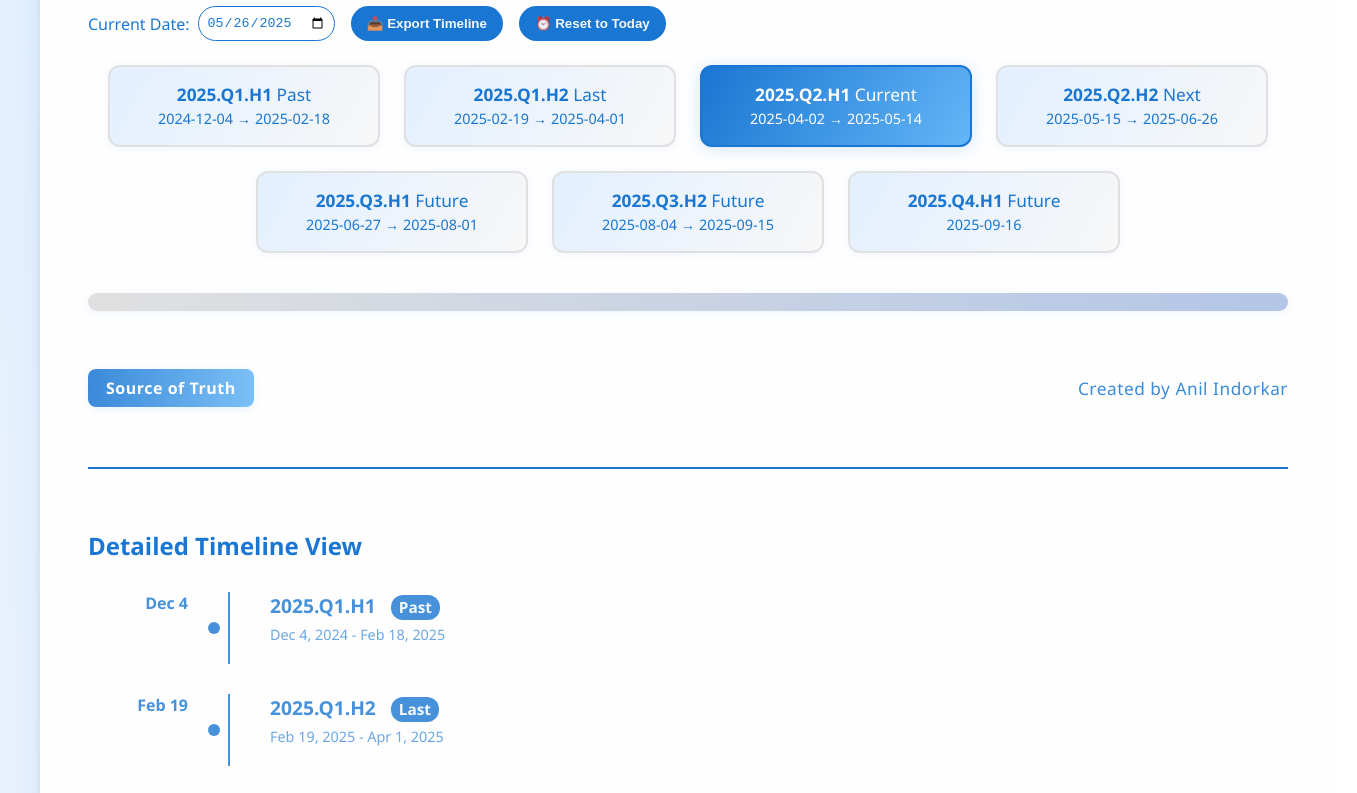
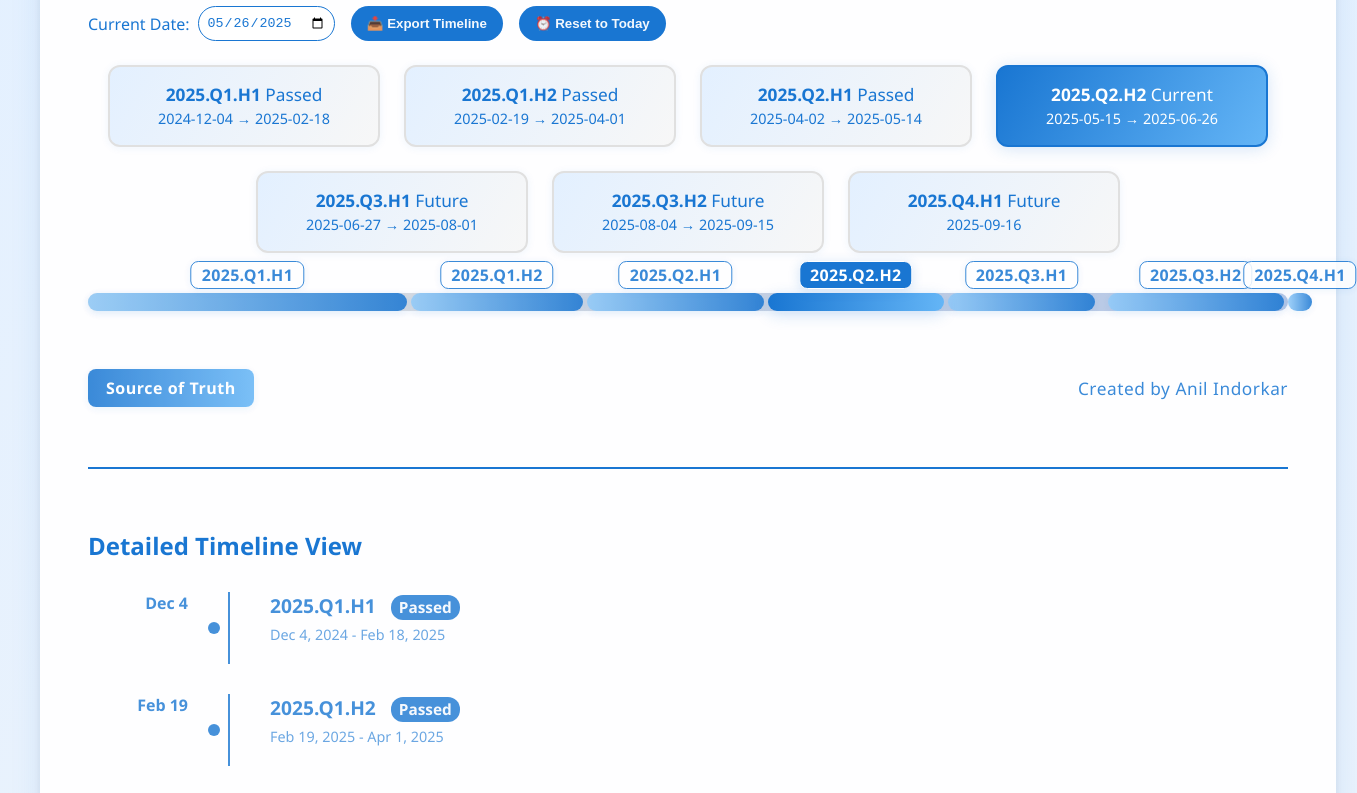
Before and after one commit to anilindorkar/squad-cycle, a plain HTML site: page index.html in a window 1280 px wide. Shown: the part 160-953 px from the top of the page, 1357 px wide, since content can reach past the window. Drawn offline with Linux system fonts and the light colour scheme.

Commit message:
logic based on current date

```diff
--- a/index.html
+++ b/index.html
@@ -474,15 +474,25 @@
     <script>
         // Squad cycles data
         const squadCycles = [
-            { name: '2025.Q1.H1', label: 'Past', start: '2024-12-04', end: '2025-02-18' },
-            { name: '2025.Q1.H2', label: 'Last', start: '2025-02-19', end: '2025-04-01' },
-            { name: '2025.Q2.H1', label: 'Current', start: '2025-04-02', end: '2025-05-14' },
-            { name: '2025.Q2.H2', label: 'Next', start: '2025-05-15', end: '2025-06-26' },
-            { name: '2025.Q3.H1', label: 'Future', start: '2025-06-27', end: '2025-08-01' },
-            { name: '2025.Q3.H2', label: 'Future', start: '2025-08-04', end: '2025-09-15' },
-            { name: '2025.Q4.H1', label: 'Future', start: '2025-09-16', end: null },
-            { name: '2025.Q4.H2', label: 'Future', start: null, end: null },
+            { name: '2025.Q1.H1', start: '2024-12-04', end: '2025-02-18' },
+            { name: '2025.Q1.H2', start: '2025-02-19', end: '2025-04-01' },
+            { name: '2025.Q2.H1', start: '2025-04-02', end: '2025-05-14' },
+            { name: '2025.Q2.H2', start: '2025-05-15', end: '2025-06-26' },
+            { name: '2025.Q3.H1', start: '2025-06-27', end: '2025-08-01' },
+            { name: '2025.Q3.H2', start: '2025-08-04', end: '2025-09-15' },
+            { name: '2025.Q4.H1', start: '2025-09-16', end: null },
+            { name: '2025.Q4.H2', start: null, end: null },
         ];
+
+        function getLabelForCycle(start, end, today) {
+            if (!start) return 'Future';
+            const startDate = new Date(start);
+            const endDate = end ? new Date(end) : null;
+            if (endDate && today > endDate) return 'Passed';
+            if (today >= startDate && (!endDate || today <= endDate)) return 'Current';
+            if (today < startDate) return 'Future';
+            return '';
+        }
 
         // Find min and max dates for the timeline
         const parseDate = d => d ? new Date(d) : null;
@@ -533,9 +543,15 @@
         bar.style.minWidth = '100%';
         bar.style.overflow = 'visible';
 
+        // Update labels dynamically based on current date
+        const updatedCycles = squadCycles.map(cycle => {
+            const label = getLabelForCycle(cycle.start, cycle.end, today);
+            return { ...cycle, label };
+        });
+
         // Render cycle labels below
         const cyclesDiv = document.getElementById('timeline-cycles');
-        cyclesDiv.innerHTML = squadCycles.map(c => c.start ?
+        cyclesDiv.innerHTML = updatedCycles.map(c => c.start ?
             `<div
                 class="cycle-info${c.label === 'Current' ? ' current' : ''}"
                 role="listitem"
@@ -648,26 +664,83 @@
             let barHTML = '';
             let minLeft = 100, maxRight = 0;
 
-            // ... existing cycle rendering code ...
+            // Update labels dynamically based on current date
+            const updatedCycles = squadCycles.map(cycle => {
+                const label = getLabelForCycle(cycle.start, cycle.end, today);
+                return { ...cycle, label };
+            });
 
-            // Update the date input to match current date
-            document.getElementById('current-date').value = today.toISOString().split('T')[0];
+            updatedCycles.forEach((cycle, idx) => {
+                if (!cycle.start) return;
+                const start = new Date(cycle.start);
+                const end = cycle.end ? new Date(cycle.end) : maxDate;
+                const total = maxDate - minDate;
+                const left = ((start - minDate) / total) * 100;
+                const width = ((end - start) / total) * 100;
+                minLeft = Math.min(minLeft, left);
+                maxRight = Math.max(maxRight, left + width);
+                const isCurrent = cycle.label === 'Current';
+                const tooltipContent = `
+                    <strong>${cycle.name}</strong><br>
+                    Status: ${cycle.label}<br>
+                    Start: ${cycle.start}<br>
+                    End: ${cycle.end || 'TBD'}<br>
+                    ${isCurrent ? '<em>Current Cycle</em>' : ''}
+                `;
+                barHTML += `<div
+                    class="cycle-segment${isCurrent ? ' current' : ''}"
+                    style="left:${left}%;width:${width}%"
+                    role="button"
+                    tabindex="0"
+                    aria-label="${cycle.name}: ${cycle.label} from ${cycle.start}${cycle.end ? ' to ' + cycle.end : ''}"
+                    onmouseover="showTooltip(event, '${tooltipContent}')"
+                    onmouseout="hideTooltip()"
+                    onkeypress="if(event.key === 'Enter') showTooltip(event, '${tooltipContent}')"
+                    onblur="hideTooltip()">
+                    <span class="cycle-label">${cycle.name}</span>
+                </div>`;
+            });
+            bar.innerHTML = barHTML;
+            bar.style.minWidth = '100%';
+            bar.style.overflow = 'visible';
+
+            // Render cycle labels below
+            const cyclesDiv = document.getElementById('timeline-cycles');
+            cyclesDiv.innerHTML = updatedCycles.map(c => c.start ?
+                `<div
+                    class="cycle-info${c.label === 'Current' ? ' current' : ''}"
+                    role="listitem"
+                    tabindex="0"
+                    aria-label="${c.name} - ${c.label} cycle from ${c.start}${c.end ? ' to ' + c.end : ''}">
+                    <b>${c.name}</b>
+                    <span>${c.label}</span><br>
+                    <small>${c.start}${c.end ? ' → ' + c.end : ''}</small>
+                </div>` : '').join('');
+
+            // Show current date indicator
+            const indicator = document.getElementById('current-indicator');
+            const total = maxDate - minDate;
+            const elapsed = Math.max(0, Math.min(today - minDate, total));
+            const percent = total > 0 ? (elapsed / total) * 100 : 0;
+            indicator.innerHTML = `<div class="timeline-indicator" style="left:calc(${percent}% - 2px)">
+                <div class="indicator-label">${today.toLocaleDateString()}</div>
+            </div>`;
 
             // Render the detailed timeline
-            renderDetailedTimeline();
+            renderDetailedTimeline(updatedCycles);
         }
 
         // Add to your renderTimeline function
-        function renderDetailedTimeline() {
+        function renderDetailedTimeline(updatedCycles) {
             const container = document.getElementById('detailed-timeline-content');
-            const sortedCycles = [...squadCycles]
+            const sortedCycles = [...updatedCycles]
                 .filter(cycle => cycle.start)
                 .sort((a, b) => new Date(a.start) - new Date(b.start));
 
             container.innerHTML = sortedCycles.map(cycle => {
                 const start = new Date(cycle.start);
                 const end = cycle.end ? new Date(cycle.end) : null;
-                const isCurrent = today >= start && (!end || today <= end);
+                const isCurrent = cycle.label === 'Current';
 
                 const formatDate = (date) => {
                     if (!date) return 'TBD';
```
Also changed, not shown: main.html (added).
